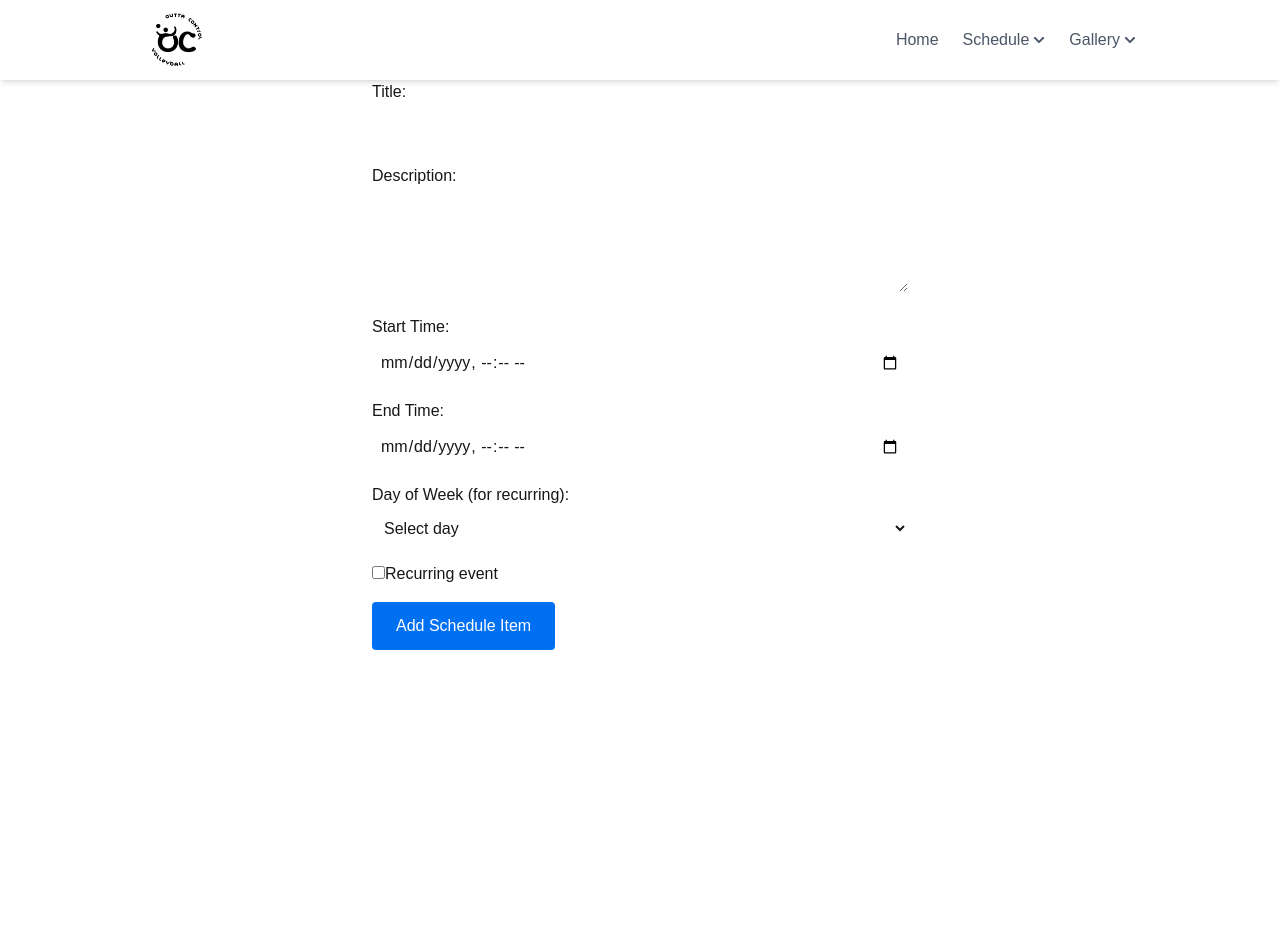
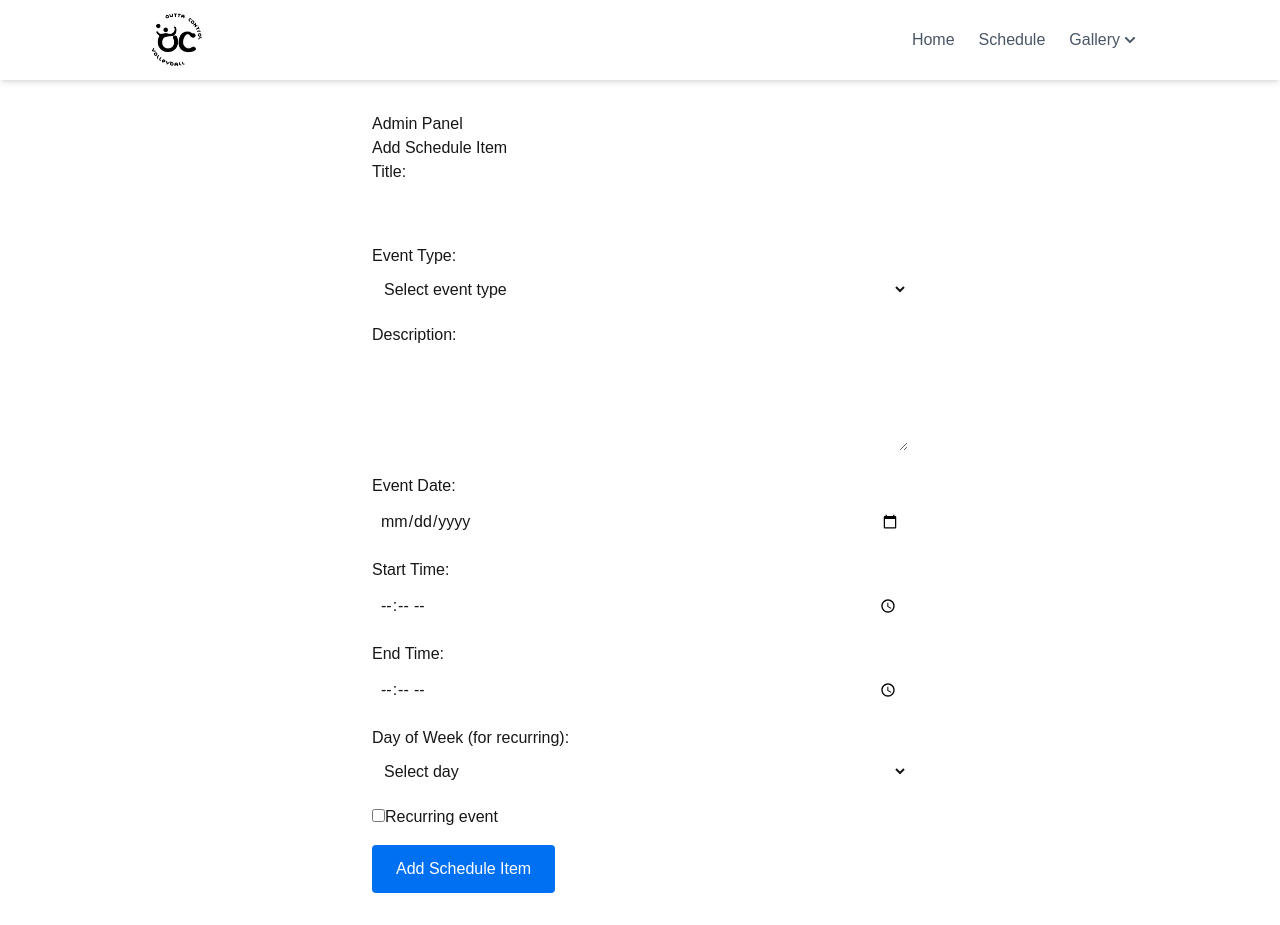
Before and after one commit to amashriq/OC, a Next.js app: page /admin in a window 1280 px wide. Before the commit the page ends 800 px from the top, so only its background shows below. Built offline with nearby package versions, Linux system fonts and the light colour scheme.

Commit message:
updated schedule table with more types

```diff
--- a/src/app/admin/page.tsx
+++ b/src/app/admin/page.tsx
@@ -3,17 +3,36 @@ import { useState, FormEvent, ChangeEvent } from "react";
 
 interface ScheduleData {
   title: string;
+  event_type: string;
   description: string;
+  date: string;
   start_time: string;
   end_time: string;
   day_of_week: string;
   is_recurring: boolean;
 }
 
+const EVENT_TYPES = [
+  { value: "tournament", label: "Tournament" },
+  { value: "open_gym", label: "Open Gym" },
+];
+
+const DAYS_OF_WEEK = [
+  { value: "Monday", label: "Monday" },
+  { value: "Tuesday", label: "Tuesday" },
+  { value: "Wednesday", label: "Wednesday" },
+  { value: "Thursday", label: "Thursday" },
+  { value: "Friday", label: "Friday" },
+  { value: "Saturday", label: "Saturday" },
+  { value: "Sunday", label: "Sunday" },
+];
+
 export default function AdminPage() {
   const [scheduleData, setScheduleData] = useState<ScheduleData>({
     title: "",
+    event_type: "",
     description: "",
+    date: "",
     start_time: "",
     end_time: "",
     day_of_week: "",
@@ -37,7 +56,9 @@ export default function AdminPage() {
         // Reset form
         setScheduleData({
           title: "",
+          event_type: "",
           description: "",
+          date: "",
           start_time: "",
           end_time: "",
           day_of_week: "",
@@ -84,6 +105,24 @@ export default function AdminPage() {
         </div>
 
         <div style={{ marginBottom: "1rem" }}>
+          <label>Event Type:</label>
+          <select
+            name="event_type"
+            value={scheduleData.event_type}
+            onChange={handleInputChange}
+            required
+            style={{ width: "100%", padding: "0.5rem", marginTop: "0.25rem" }}
+          >
+            <option value="">Select event type</option>
+            {EVENT_TYPES.map((type) => (
+              <option key={type.value} value={type.value}>
+                {type.label}
+              </option>
+            ))}
+          </select>
+        </div>
+
+        <div style={{ marginBottom: "1rem" }}>
           <label>Description:</label>
           <textarea
             name="description"
@@ -99,9 +138,20 @@ export default function AdminPage() {
         </div>
 
         <div style={{ marginBottom: "1rem" }}>
+          <label>Event Date:</label>
+          <input
+            type="date"
+            name="event_date"
+            value={scheduleData.date}
+            onChange={handleInputChange}
+            style={{ width: "100%", padding: "0.5rem", marginTop: "0.25rem" }}
+          />
+        </div>
+
+        <div style={{ marginBottom: "1rem" }}>
           <label>Start Time:</label>
           <input
-            type="datetime-local"
+            type="time"
             name="start_time"
             value={scheduleData.start_time}
             onChange={handleInputChange}
@@ -112,7 +162,7 @@ export default function AdminPage() {
         <div style={{ marginBottom: "1rem" }}>
           <label>End Time:</label>
           <input
-            type="datetime-local"
+            type="time"
             name="end_time"
             value={scheduleData.end_time}
             onChange={handleInputChange}
@@ -129,13 +179,11 @@ export default function AdminPage() {
             style={{ width: "100%", padding: "0.5rem", marginTop: "0.25rem" }}
           >
             <option value="">Select day</option>
-            <option value="Monday">Monday</option>
-            <option value="Tuesday">Tuesday</option>
-            <option value="Wednesday">Wednesday</option>
-            <option value="Thursday">Thursday</option>
-            <option value="Friday">Friday</option>
-            <option value="Saturday">Saturday</option>
-            <option value="Sunday">Sunday</option>
+            {DAYS_OF_WEEK.map((day) => (
+              <option key={day.value} value={day.value}>
+                {day.label}
+              </option>
+            ))}
           </select>
         </div>
 
--- a/src/app/layout.tsx
+++ b/src/app/layout.tsx
@@ -29,7 +29,7 @@ export default function RootLayout({
         className={`${geistSans.variable} ${geistMono.variable} antialiased`}
       >
         <Navbar />
-        {children}
+        <main className="pt-20">{children}</main>
       </body>
     </html>
   );
--- a/src/components/Navbar.tsx
+++ b/src/components/Navbar.tsx
@@ -57,19 +57,8 @@ export default function Navbar() {
       },
       {
         label: "Schedule",
-        href: "", // Empty string instead of null
-        dropdown: {
-          items: [
-            {
-              label: "Events/Tournaments",
-              href: "/schedule/events",
-            },
-            {
-              label: "Open Gyms",
-              href: "/schedule/open-gyms",
-            },
-          ],
-        },
+        href: "/schedule", // Empty string instead of null
+        dropdown: null,
       },
       {
         label: "Gallery",
```
